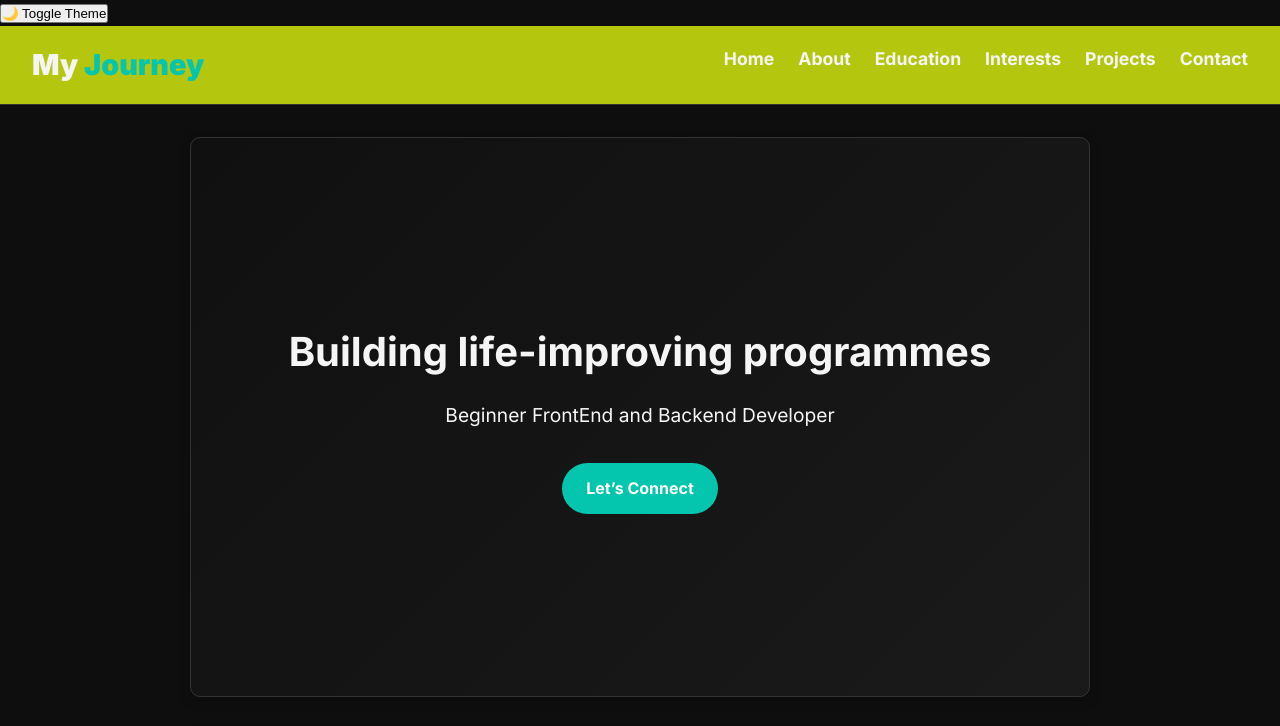
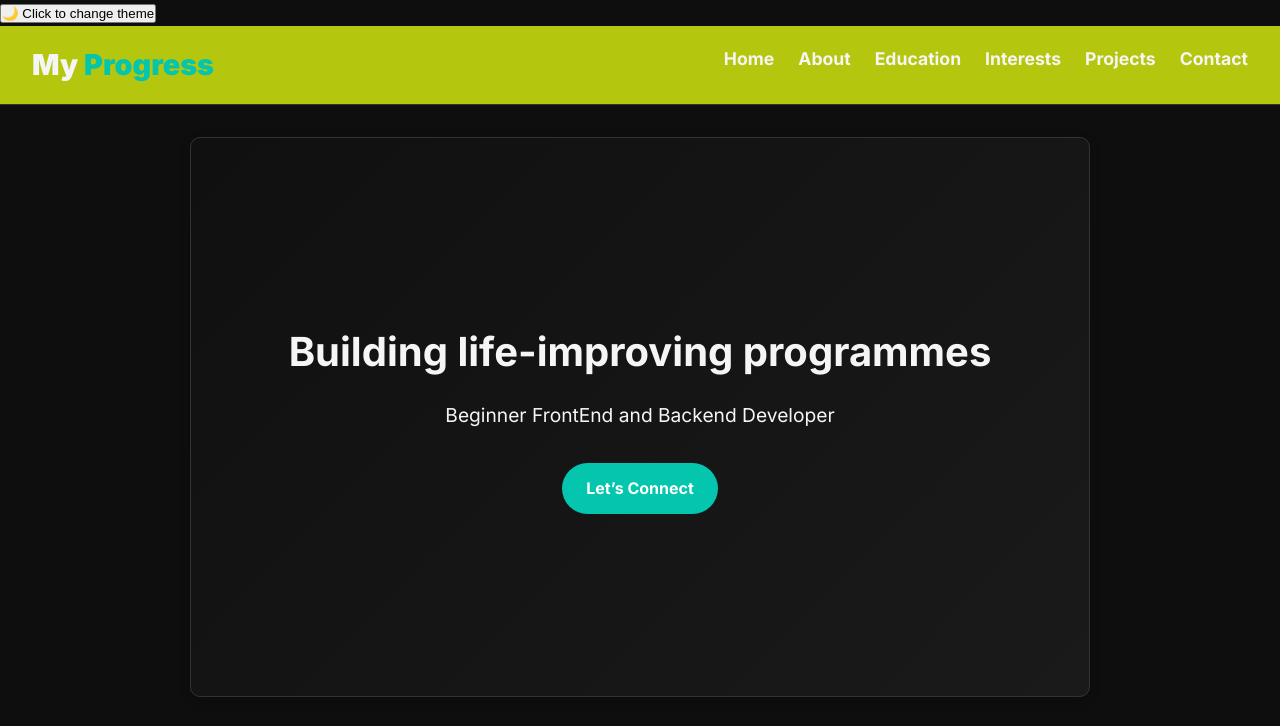
Before and after one commit to Daisiesz/MyPortfolio, a plain HTML site: page index.html in a window 1280 px wide. Shown: the top 726 px of the page. Drawn offline with nearby package versions, Linux system fonts and the light colour scheme.

Commit message:
Final touches

```diff
--- a/index.html
+++ b/index.html
@@ -70,11 +70,11 @@
 </head>
 <body class="dark-mode">
 
-  <button id="theme-toggle">🌙 Toggle Theme</button>
+  <button id="theme-toggle">🌙 Click to change theme</button>
 
   <header>
     <nav class="navbar">
-      <div class="logo">My <span>Journey</span></div>
+      <div class="logo">My <span>Progress</span></div>
       <ul class="nav-links">
         <li><a href="#home">Home</a></li>
         <li><a href="#about">About</a></li>
```
